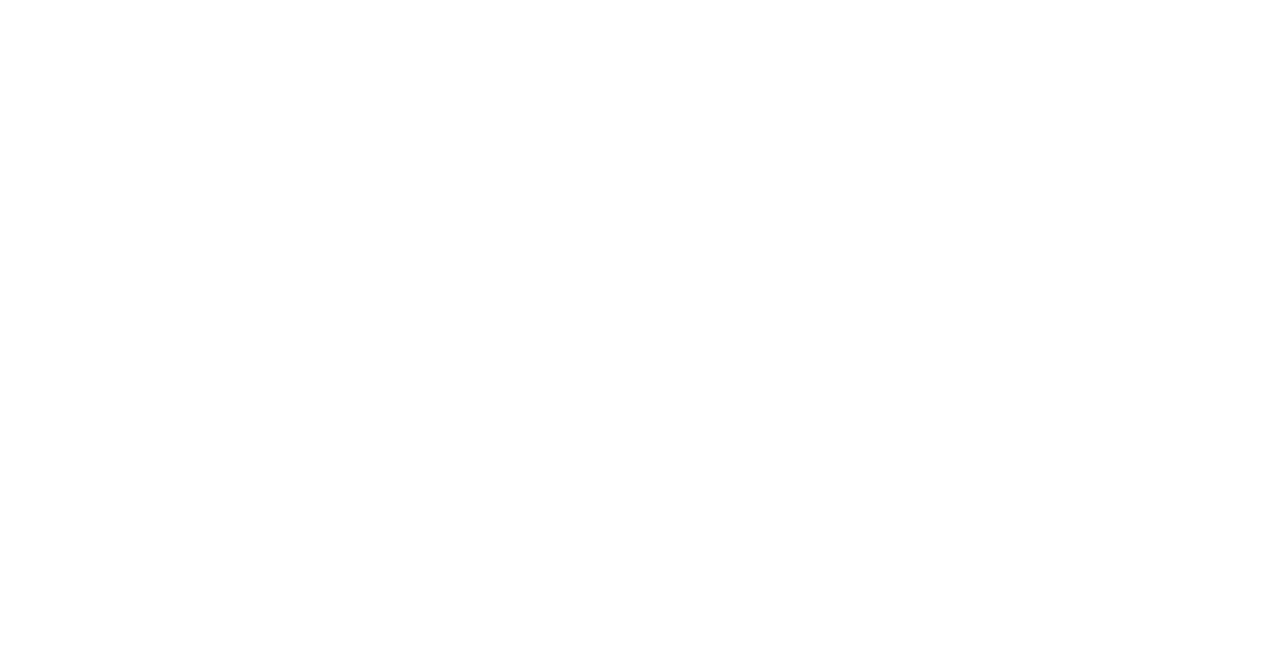
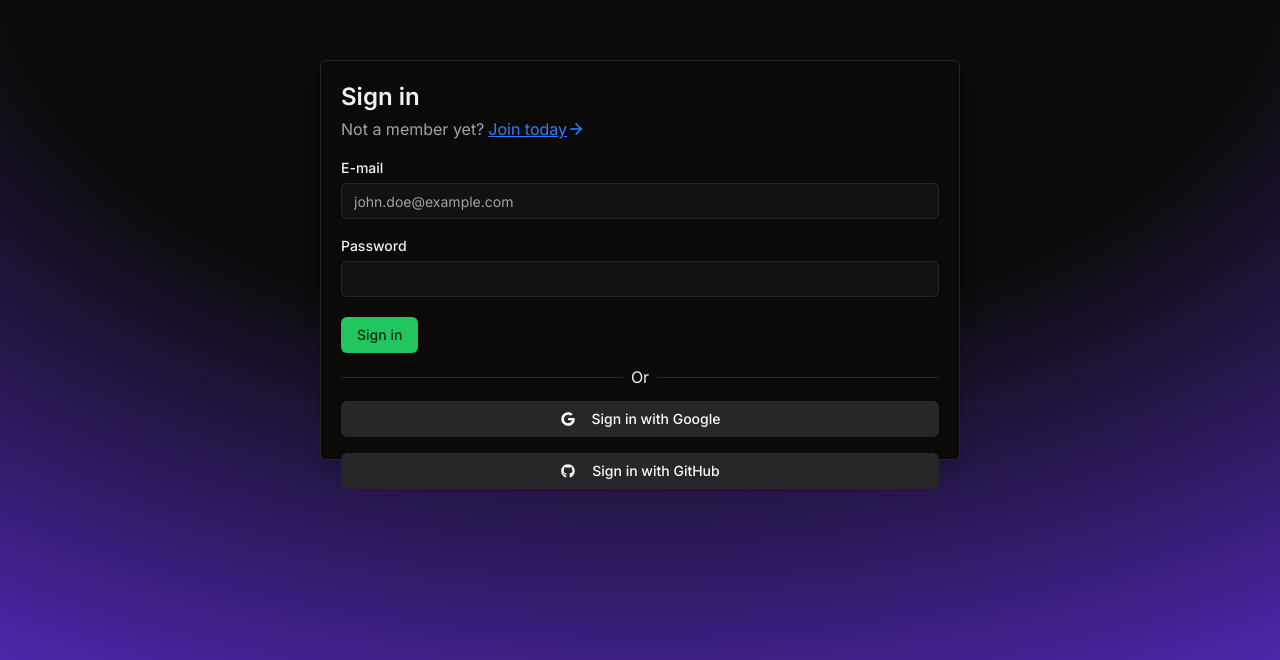
Before and after one commit to KoblizekXD/notables, a Next.js app: page /sign-in in a window 1280 px wide. Shown: the part 140-800 px from the top of the page. Built offline with nearby package versions, Linux system fonts and the light colour scheme.

Commit message:
Add base layout for signin page

```diff
--- a/package.json
+++ b/package.json
@@ -11,7 +11,11 @@
     "check": "biome check ."
   },
   "dependencies": {
+    "@fortawesome/free-brands-svg-icons": "^6.7.2",
+    "@fortawesome/react-fontawesome": "^0.2.2",
+    "@hookform/resolvers": "^4.1.3",
     "@radix-ui/react-dropdown-menu": "^2.1.6",
+    "@radix-ui/react-label": "^2.1.2",
     "@radix-ui/react-slot": "^1.1.2",
     "@tanstack/react-query": "^5.69.0",
     "@vercel/speed-insights": "^1.2.0",
@@ -20,6 +24,7 @@
     "clsx": "^2.1.1",
     "dotenv": "^16.4.7",
     "drizzle-orm": "^0.41.0",
+    "framer-motion": "^12.5.0",
     "lucide-react": "^0.483.0",
     "next": "^15.3.0-canary.18",
     "next-themes": "^0.4.6",
@@ -28,6 +33,7 @@
     "pino-logflare": "^0.4.2",
     "react": "^19.0.0",
     "react-dom": "^19.0.0",
+    "react-hook-form": "^7.54.2",
     "sonner": "^2.0.1",
     "tailwind-merge": "^3.0.2",
     "tw-animate-css": "^1.2.4",
--- a/src/app/globals.css
+++ b/src/app/globals.css
@@ -4,39 +4,39 @@
 @custom-variant dark (&:is(.dark *));
 
 @theme inline {
-  --color-background: var(--background);
-  --color-foreground: var(--foreground);
+  --color-background: hsl(var(--background));
+  --color-foreground: hsl(var(--foreground));
   --font-sans: var(--font-inter);
   --font-mono: var(--font-jetbrains-mono);
-  --color-sidebar-ring: var(--sidebar-ring);
-  --color-sidebar-border: var(--sidebar-border);
-  --color-sidebar-accent-foreground: var(--sidebar-accent-foreground);
-  --color-sidebar-accent: var(--sidebar-accent);
-  --color-sidebar-primary-foreground: var(--sidebar-primary-foreground);
-  --color-sidebar-primary: var(--sidebar-primary);
-  --color-sidebar-foreground: var(--sidebar-foreground);
-  --color-sidebar: var(--sidebar);
-  --color-chart-5: var(--chart-5);
-  --color-chart-4: var(--chart-4);
-  --color-chart-3: var(--chart-3);
-  --color-chart-2: var(--chart-2);
-  --color-chart-1: var(--chart-1);
-  --color-ring: var(--ring);
-  --color-input: var(--input);
-  --color-border: var(--border);
-  --color-destructive: var(--destructive);
-  --color-accent-foreground: var(--accent-foreground);
-  --color-accent: var(--accent);
-  --color-muted-foreground: var(--muted-foreground);
-  --color-muted: var(--muted);
-  --color-secondary-foreground: var(--secondary-foreground);
-  --color-secondary: var(--secondary);
-  --color-primary-foreground: var(--primary-foreground);
-  --color-primary: var(--primary);
-  --color-popover-foreground: var(--popover-foreground);
-  --color-popover: var(--popover);
-  --color-card-foreground: var(--card-foreground);
-  --color-card: var(--card);
+  --color-sidebar-ring: hsl(var(--sidebar-ring));
+  --color-sidebar-border: hsl(var(--sidebar-border));
+  --color-sidebar-accent-foreground: hsl(var(--sidebar-accent-foreground));
+  --color-sidebar-accent: hsl(var(--sidebar-accent));
+  --color-sidebar-primary-foreground: hsl(var(--sidebar-primary-foreground));
+  --color-sidebar-primary: hsl(var(--sidebar-primary));
+  --color-sidebar-foreground: hsl(var(--sidebar-foreground));
+  --color-sidebar: hsl(var(--sidebar));
+  --color-chart-5: hsl(var(--chart-5));
+  --color-chart-4: hsl(var(--chart-4));
+  --color-chart-3: hsl(var(--chart-3));
+  --color-chart-2: hsl(var(--chart-2));
+  --color-chart-1: hsl(var(--chart-1));
+  --color-ring: hsl(var(--ring));
+  --color-input: hsl(var(--input));
+  --color-border: hsl(var(--border));
+  --color-destructive: hsl(var(--destructive));
+  --color-accent-foreground: hsl(var(--accent-foreground));
+  --color-accent: hsl(var(--accent));
+  --color-muted-foreground: hsl(var(--muted-foreground));
+  --color-muted: hsl(var(--muted));
+  --color-secondary-foreground: hsl(var(--secondary-foreground));
+  --color-secondary: hsl(var(--secondary));
+  --color-primary-foreground: hsl(var(--primary-foreground));
+  --color-primary: hsl(var(--primary));
+  --color-popover-foreground: hsl(var(--popover-foreground));
+  --color-popover: hsl(var(--popover));
+  --color-card-foreground: hsl(var(--card-foreground));
+  --color-card: hsl(var(--card));
   --radius-sm: calc(var(--radius) - 4px);
   --radius-md: calc(var(--radius) - 2px);
   --radius-lg: var(--radius);
@@ -87,7 +87,7 @@
     --muted-foreground: 240 5% 64.9%;
     --accent: 12 6.5% 15.1%;
     --accent-foreground: 0 0% 98%;
-    --destructive: 0 62.8% 30.6%;
+    --destructive: 0 84.2% 60.2%;
     --destructive-foreground: 0 85.7% 97.3%;
     --border: 240 3.7% 15.9%;
     --input: 240 3.7% 15.9%;
@@ -114,6 +114,6 @@
     @apply relative rounded bg-muted px-[0.3rem] py-[0.2rem] font-mono text-sm font-semibold;
   }
   p {
-    @apply leading-7 [&:not(:first-child)]:mt-6;
+    @apply leading-7;
   }
 }
--- a/src/app/layout.tsx
+++ b/src/app/layout.tsx
@@ -37,7 +37,7 @@
         <WaitForMount>
           <ThemeProvider
             attribute="class"
-            defaultTheme="system"
+            defaultTheme="dark"
             enableSystem
             disableTransitionOnChange>
             <QueryClientContextProvider>{children}</QueryClientContextProvider>
--- a/src/app/page.tsx
+++ b/src/app/page.tsx
@@ -1,7 +1,3 @@
-import logger from "@/lib/logging";
-
 export default function Home() {
-  logger.info("Hello, world!");
-
-  return <h1 className="">Hello, world!</h1>;
+  return <h1>Hello, world!</h1>;
 }
--- a/src/app/sign-in/page.tsx
+++ b/src/app/sign-in/page.tsx
@@ -1,6 +1,38 @@
+"use client";
+
+import "@/app/globals.css";
 import ThemeBasedRenderer from "@/components/theme-based-renderer";
+import { Button } from "@/components/ui/button";
+import {
+  Form,
+  FormControl,
+  FormField,
+  FormItem,
+  FormLabel,
+  FormMessage,
+} from "@/components/ui/form";
+import { Input } from "@/components/ui/input";
+import { signinSchema } from "@/lib/schemas";
+import { faGithub, faGoogle } from "@fortawesome/free-brands-svg-icons";
+import { FontAwesomeIcon } from "@fortawesome/react-fontawesome";
+import { zodResolver } from "@hookform/resolvers/zod";
+import { motion } from "framer-motion";
+import { ArrowRightIcon } from "lucide-react";
+import Link from "next/link";
+import { useForm } from "react-hook-form";
+import type { z } from "zod";
 
 export default function SignInPage() {
+  const form = useForm<z.infer<typeof signinSchema>>({
+    resolver: zodResolver(signinSchema),
+    defaultValues: {
+      email: "",
+      password: "",
+    },
+  });
+
+  function onSubmit(values: z.infer<typeof signinSchema>) {}
+
   return (
     <div className="h-screen flex items-center justify-center">
       <ThemeBasedRenderer
@@ -8,9 +40,78 @@
           <div className="absolute inset-0 -z-10 h-full w-full bg-white [background:radial-gradient(125%_125%_at_50%_10%,#fff_40%,#63e_100%)]" />
         }
         dark={
-          <div className="absolute inset-0 -z-10 h-full w-full items-center px-5 py-24 [background:radial-gradient(125%_125%_at_50%_10%,#000_40%,#63e_100%)]" />
+          <div className="absolute inset-0 -z-10 h-full w-full items-center px-5 py-24 [background:radial-gradient(125%_125%_at_50%_10%,#0C0B0A_40%,#63e_100%)]" />
         }
       />
+      <motion.div
+        initial={{ opacity: 0, y: -50 }}
+        animate={{ opacity: 1, y: 0 }}
+        transition={{ duration: 0.4, ease: "circInOut" }}
+        className={
+          "w-[90%] h-[90%] md:w-[50%] md:h-[50%] p-5 flex flex-col gap-y-1 border border-border bg-background shadow-xl rounded-md"
+        }
+      >
+        <h1 className="text-2xl font-semibold">Sign in</h1>
+        <h2 className="text-muted-foreground flex items-center gap-x-1">
+          Not a member yet?{" "}
+          <Link
+            className="underline flex items-center text-blue-500"
+            href={"/sign-up"}
+          >
+            Join today
+            <ArrowRightIcon size={18} />
+          </Link>
+        </h2>
+        <Form {...form}>
+          <form
+            onSubmit={form.handleSubmit(onSubmit)}
+            className="pt-4 space-y-5"
+          >
+            <FormField
+              control={form.control}
+              name="email"
+              render={({ field }) => (
+                <FormItem>
+                  <FormLabel>E-mail</FormLabel>
+                  <FormControl>
+                    <Input placeholder="john.doe@example.com" {...field} />
+                  </FormControl>
+                  <FormMessage />
+                </FormItem>
+              )}
+            />
+            <FormField
+              control={form.control}
+              name="password"
+              render={({ field }) => (
+                <FormItem>
+                  <FormLabel>Password</FormLabel>
+                  <FormControl>
+                    <Input type="password" {...field} />
+                  </FormControl>
+                  <FormMessage />
+                </FormItem>
+              )}
+            />
+            <Button type="submit">Sign in</Button>
+          </form>
+        </Form>
+        <div className="flex my-2 gap-x-2 items-center">
+          <hr className="border-t flex-auto border-border" />
+          Or
+          <hr className="border-t flex-auto border-border" />
+        </div>
+        <div className="flex gap-y-4 flex-col md:mt-auto">
+          <Button className="flex items-center" variant="secondary">
+            <FontAwesomeIcon icon={faGoogle} className="mr-2" />
+            Sign in with Google
+          </Button>
+          <Button className="flex items-center" variant="secondary">
+            <FontAwesomeIcon icon={faGithub} className="mr-2" />
+            Sign in with GitHub
+          </Button>
+        </div>
+      </motion.div>
     </div>
   );
 }
--- a/src/components/ui/button.tsx
+++ b/src/components/ui/button.tsx
@@ -50,7 +50,10 @@
   return (
     <Comp
       data-slot="button"
-      className={cn(buttonVariants({ variant, size, className }))}
+      className={cn(
+        "cursor-pointer",
+        buttonVariants({ variant, size, className }),
+      )}
       {...props}
     />
   );
--- /dev/null
+++ b/src/components/ui/form.tsx
@@ -0,0 +1,167 @@
+"use client";
+
+import type * as LabelPrimitive from "@radix-ui/react-label";
+import { Slot } from "@radix-ui/react-slot";
+import * as React from "react";
+import {
+  Controller,
+  type ControllerProps,
+  type FieldPath,
+  type FieldValues,
+  FormProvider,
+  useFormContext,
+  useFormState,
+} from "react-hook-form";
+
+import { Label } from "@/components/ui/label";
+import { cn } from "@/lib/utils";
+
+const Form = FormProvider;
+
+type FormFieldContextValue<
+  TFieldValues extends FieldValues = FieldValues,
+  TName extends FieldPath<TFieldValues> = FieldPath<TFieldValues>,
+> = {
+  name: TName;
+};
+
+const FormFieldContext = React.createContext<FormFieldContextValue>(
+  {} as FormFieldContextValue,
+);
+
+const FormField = <
+  TFieldValues extends FieldValues = FieldValues,
+  TName extends FieldPath<TFieldValues> = FieldPath<TFieldValues>,
+>({
+  ...props
+}: ControllerProps<TFieldValues, TName>) => {
+  return (
+    <FormFieldContext.Provider value={{ name: props.name }}>
+      <Controller {...props} />
+    </FormFieldContext.Provider>
+  );
+};
+
+const useFormField = () => {
+  const fieldContext = React.useContext(FormFieldContext);
+  const itemContext = React.useContext(FormItemContext);
+  const { getFieldState } = useFormContext();
+  const formState = useFormState({ name: fieldContext.name });
+  const fieldState = getFieldState(fieldContext.name, formState);
+
+  if (!fieldContext) {
+    throw new Error("useFormField should be used within <FormField>");
+  }
+
+  const { id } = itemContext;
+
+  return {
+    id,
+    name: fieldContext.name,
+    formItemId: `${id}-form-item`,
+    formDescriptionId: `${id}-form-item-description`,
+    formMessageId: `${id}-form-item-message`,
+    ...fieldState,
+  };
+};
+
+type FormItemContextValue = {
+  id: string;
+};
+
+const FormItemContext = React.createContext<FormItemContextValue>(
+  {} as FormItemContextValue,
+);
+
+function FormItem({ className, ...props }: React.ComponentProps<"div">) {
+  const id = React.useId();
+
+  return (
+    <FormItemContext.Provider value={{ id }}>
+      <div
+        data-slot="form-item"
+        className={cn("grid gap-2", className)}
+        {...props}
+      />
+    </FormItemContext.Provider>
+  );
+}
+
+function FormLabel({
+  className,
+  ...props
+}: React.ComponentProps<typeof LabelPrimitive.Root>) {
+  const { error, formItemId } = useFormField();
+
+  return (
+    <Label
+      data-slot="form-label"
+      data-error={!!error}
+      className={cn("data-[error=true]:text-destructive", className)}
+      htmlFor={formItemId}
+      {...props}
+    />
+  );
+}
+
+function FormControl({ ...props }: React.ComponentProps<typeof Slot>) {
+  const { error, formItemId, formDescriptionId, formMessageId } =
+    useFormField();
+
+  return (
+    <Slot
+      data-slot="form-control"
+      id={formItemId}
+      aria-describedby={
+        !error
+          ? `${formDescriptionId}`
+          : `${formDescriptionId} ${formMessageId}`
+      }
+      aria-invalid={!!error}
+      {...props}
+    />
+  );
+}
+
+function FormDescription({ className, ...props }: React.ComponentProps<"p">) {
+  const { formDescriptionId } = useFormField();
+
+  return (
+    <p
+      data-slot="form-description"
+      id={formDescriptionId}
+      className={cn("text-muted-foreground text-sm", className)}
+      {...props}
+    />
+  );
+}
+
+function FormMessage({ className, ...props }: React.ComponentProps<"p">) {
+  const { error, formMessageId } = useFormField();
+  const body = error ? String(error?.message ?? "") : props.children;
+
+  if (!body) {
+    return null;
+  }
+
+  return (
+    <p
+      data-slot="form-message"
+      id={formMessageId}
+      className={cn("text-destructive text-sm", className)}
+      {...props}>
+      {body}
+    </p>
+  );
+}
+
+export {
+  useFormField,
+  Form,
+  FormItem,
+  FormLabel,
+  FormControl,
+  FormDescription,
+  FormMessage,
+  FormField,
+};
--- /dev/null
+++ b/src/components/ui/input.tsx
@@ -0,0 +1,21 @@
+import type * as React from "react";
+
+import { cn } from "@/lib/utils";
+
+function Input({ className, type, ...props }: React.ComponentProps<"input">) {
+  return (
+    <input
+      type={type}
+      data-slot="input"
+      className={cn(
+        "file:text-foreground placeholder:text-muted-foreground selection:bg-primary selection:text-primary-foreground dark:bg-input/30 border-input flex h-9 w-full min-w-0 rounded-md border bg-transparent px-3 py-1 text-base shadow-xs transition-[color,box-shadow] outline-none file:inline-flex file:h-7 file:border-0 file:bg-transparent file:text-sm file:font-medium disabled:pointer-events-none disabled:cursor-not-allowed disabled:opacity-50 md:text-sm",
+        "focus-visible:border-ring focus-visible:ring-ring/50 focus-visible:ring-[3px]",
+        "aria-invalid:ring-destructive/20 dark:aria-invalid:ring-destructive/40 aria-invalid:border-destructive",
+        className,
+      )}
+      {...props}
+    />
+  );
+}
+
+export { Input };
--- /dev/null
+++ b/src/components/ui/label.tsx
@@ -0,0 +1,24 @@
+"use client";
+
+import * as LabelPrimitive from "@radix-ui/react-label";
+import type * as React from "react";
+
+import { cn } from "@/lib/utils";
+
+function Label({
+  className,
+  ...props
+}: React.ComponentProps<typeof LabelPrimitive.Root>) {
+  return (
+    <LabelPrimitive.Root
+      data-slot="label"
+      className={cn(
+        "flex items-center gap-2 text-sm leading-none font-medium select-none group-data-[disabled=true]:pointer-events-none group-data-[disabled=true]:opacity-50 peer-disabled:cursor-not-allowed peer-disabled:opacity-50",
+        className,
+      )}
+      {...props}
+    />
+  );
+}
+
+export { Label };
--- /dev/null
+++ b/src/lib/schemas.ts
@@ -0,0 +1,6 @@
+import { z } from "zod";
+
+export const signinSchema = z.object({
+  email: z.string().email(),
+  password: z.string(),
+});
```
Also changed, not shown: 1 other file (tests, documents, lock files or other folders).
